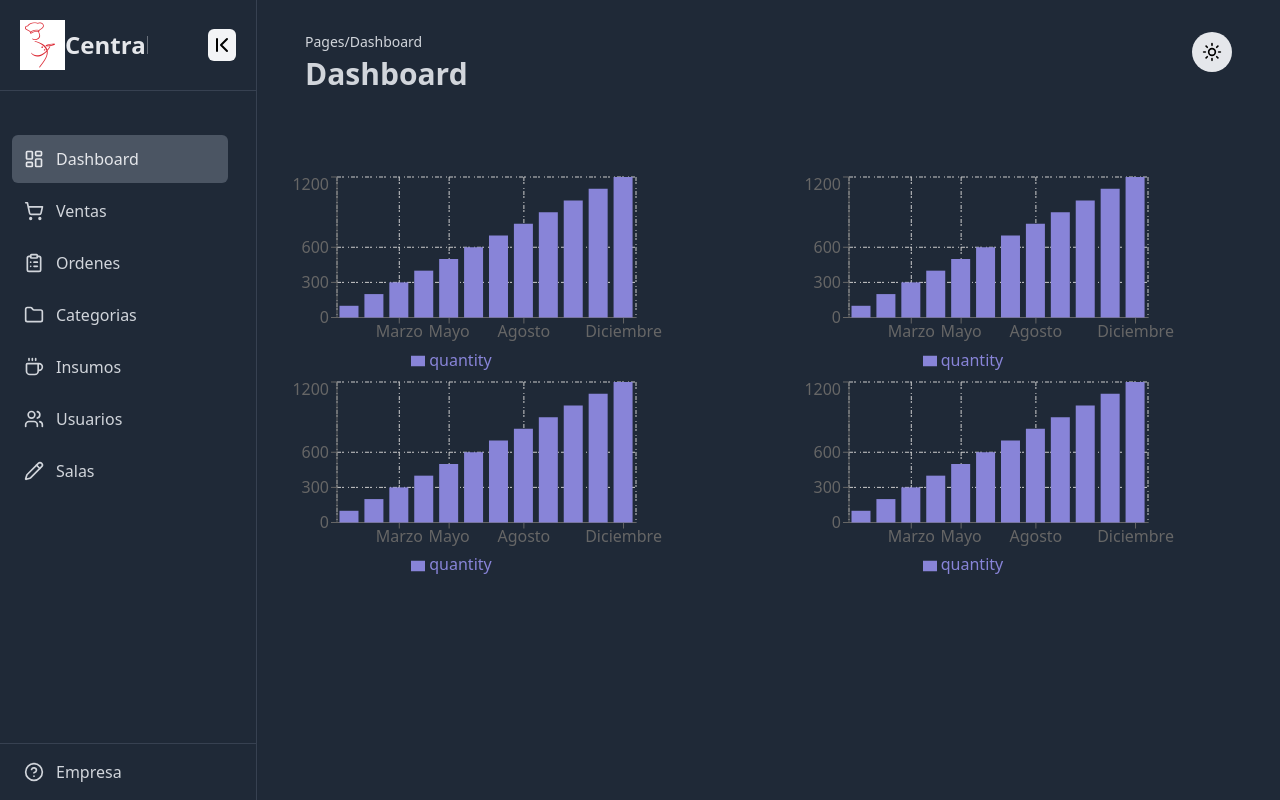
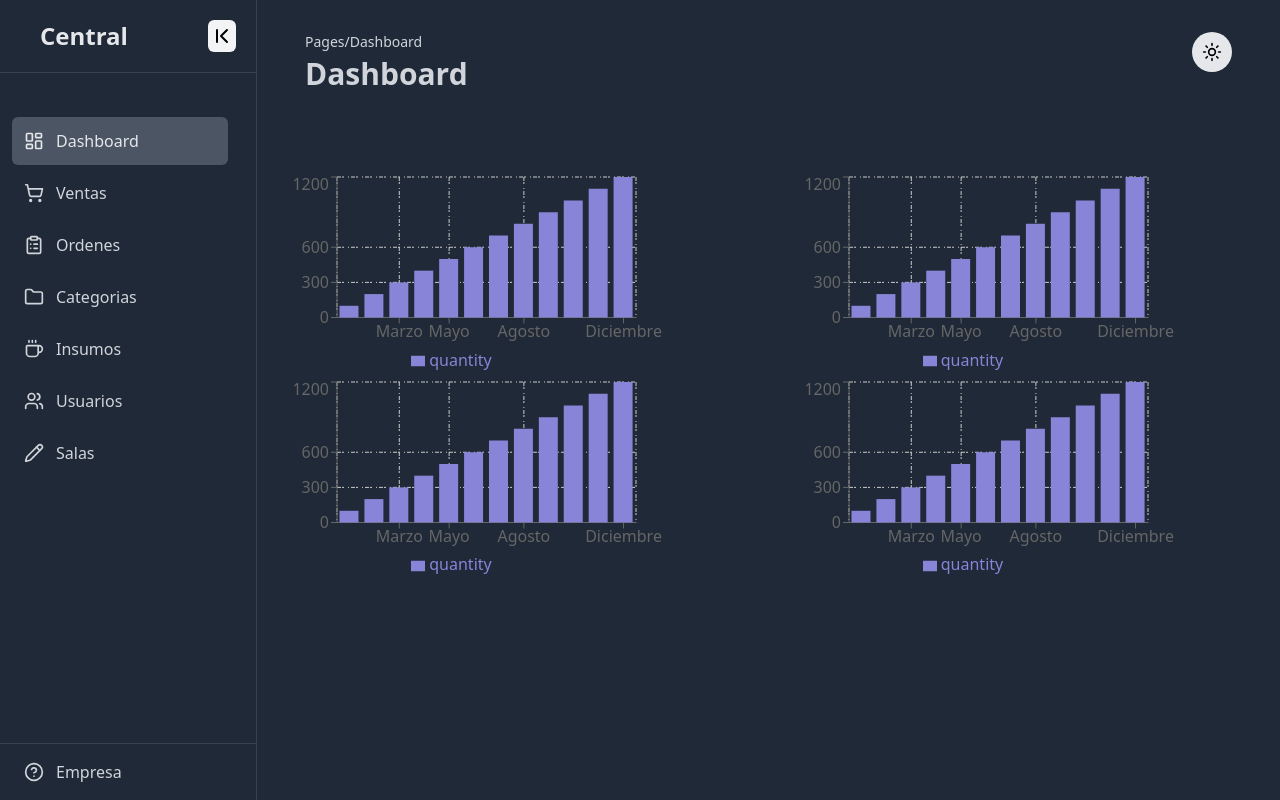
Before and after one commit to deyvidsdev/frond_restaurant_system, a React (Vite) app in the folder restaurante-web/: page /login in a window 1280 px wide. Both pictures are taken after typing "Sample", "Sample123" into the empty fields and a click on the button "Iniciar Sesión". Built offline with nearby package versions, Linux system fonts and the light colour scheme.

Commit message:
Eliminando imagen

```diff
--- a/restaurante-web/src/components/Sidebar.jsx
+++ b/restaurante-web/src/components/Sidebar.jsx
@@ -11,8 +11,7 @@ export default function Sidebar ({children}) {
             <aside className="h-screen sticky top-0">
                 <nav className="h-full flex flex-col bg-white dark:bg-gray-800 border-r dark:border-gray-700 shadow-sm">
                     <div className={`px-5 py-5 flex items-center border-b dark:border-gray-700 ${expanded ? "justify-between" : "justify-start"}`}>
-                        <h1 className={`text-2xl text-center text-red-600 dark:text-gray-200 font-bold overflow-hidden transition-all ${expanded ? "w-32" : "w-0"} flex items-center justify-center`}>
-                            <img className="" src="../../public/gordito.png" alt="" style={{ width: "50px", height: "50px" }} />
+                        <h1 className={`text-2xl text-center text-blue-900 dark:text-gray-200 font-bold overflow-hidden transition-all ${expanded ? "w-32" : "w-0"} flex items-center justify-center`}>
                             Central
                         </h1>
                         <button onClick={() => setExpanded((curr) => !curr)} className="bg-gray-100 py-1 px-0.5 rounded-md">
```
